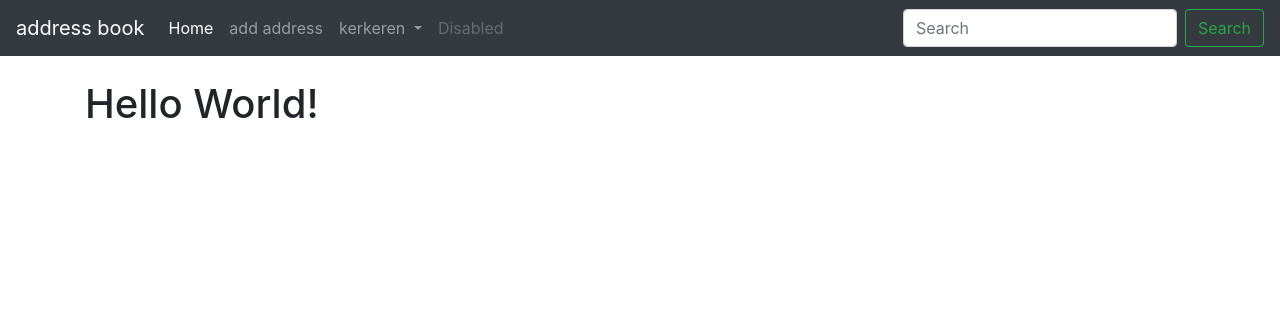
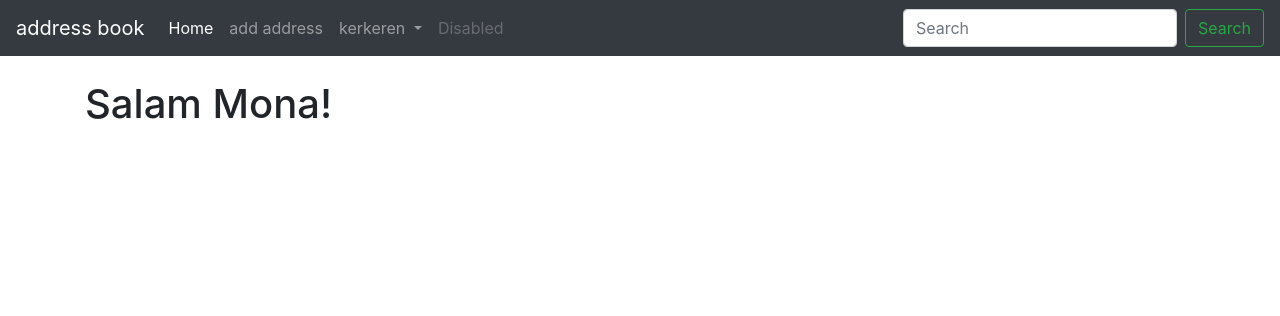
Before and after one commit to aliaghayan/The-Info-Site, a Django app: page / in a window 1280 px wide. Shown: the top 316 px of the page. Run offline with Django 3.2, Linux system fonts and the light colour scheme; some libraries are stand-ins or nearby versions.

```diff
--- a/address_book/templates/home.html
+++ b/address_book/templates/home.html
@@ -1,4 +1,4 @@
 {% extends 'base.html' %}
 {% block content %}
-<h1>Hello World!</h1>
+<h1>Salam Mona!</h1>
 {% endblock %}
```
Also changed, not shown: 1 other file.
